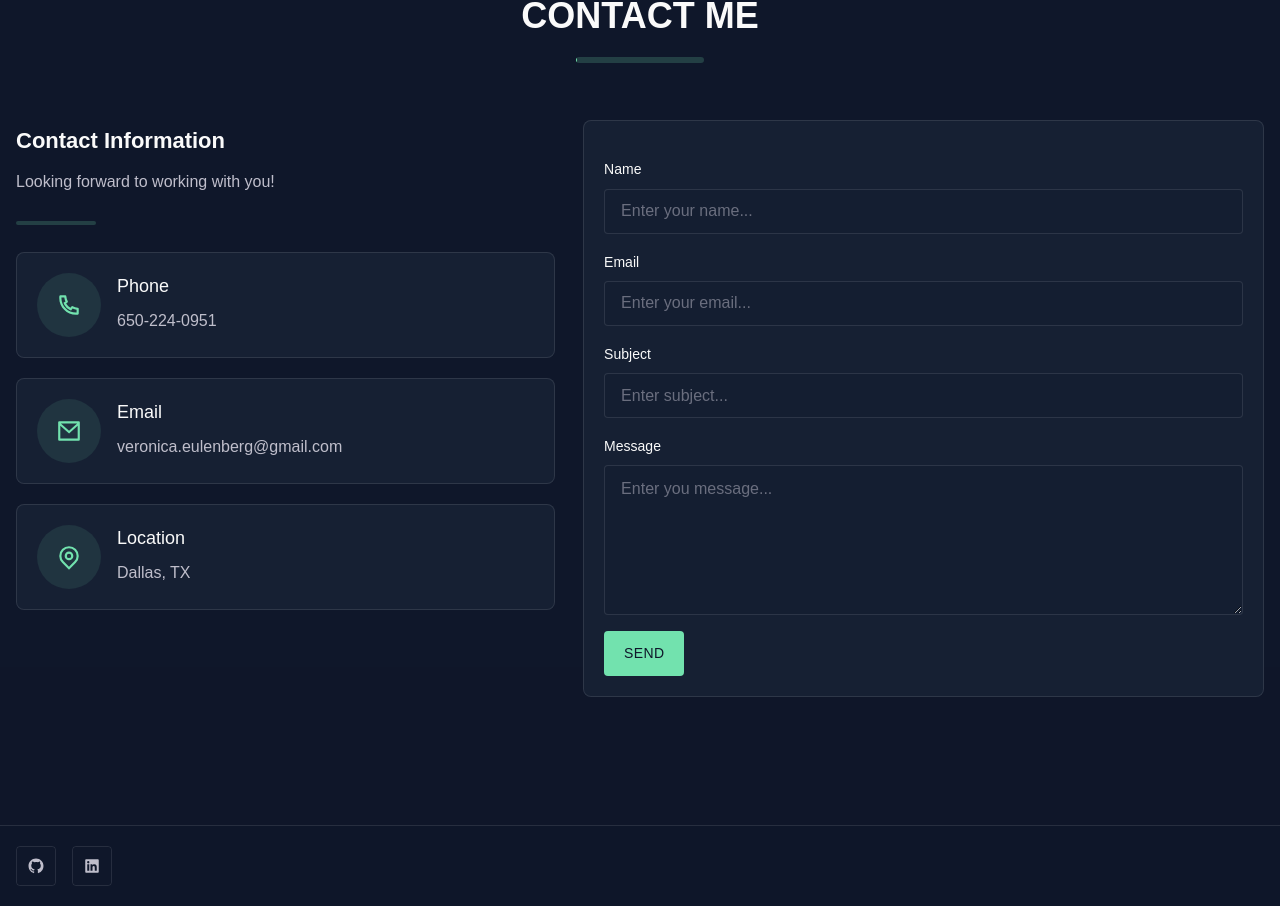
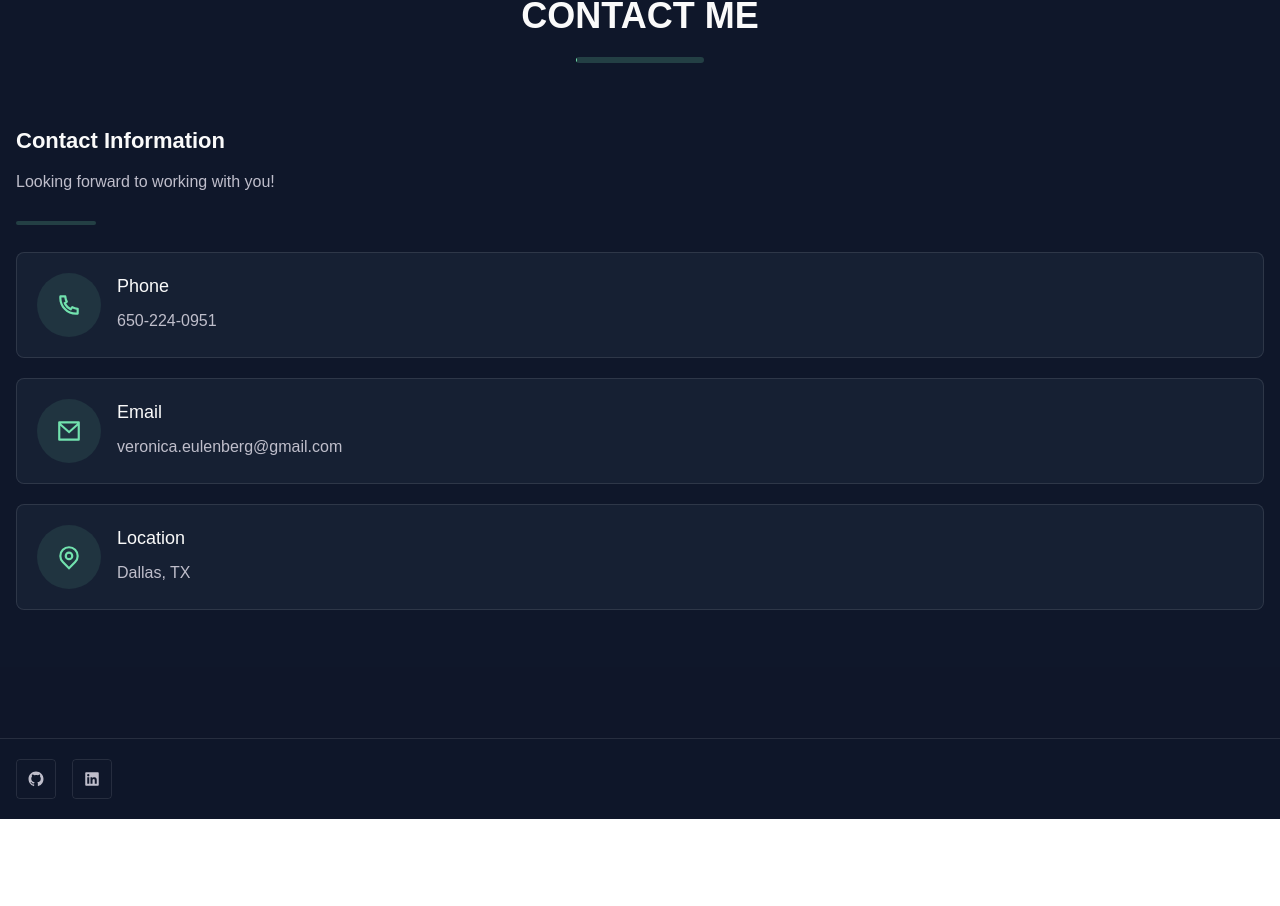
Before and after one commit to HappyViki/webdev, a Next.js app: page / in a window 1280 px wide. Shown: the part 2636-3542 px from the top of the page. After the commit the page ends 3455 px from the top, so only its background shows below. Built offline with nearby package versions, Linux system fonts and the light colour scheme; a web font is replaced by a local one; what tailwindcss-debug-screens, tailwindcss-nested-groups would draw is missing.

Commit message:
hide contact for now

```diff
--- a/src/components/containers/ContactSection.jsx
+++ b/src/components/containers/ContactSection.jsx
@@ -19,7 +19,7 @@ const ContactSection = () => {
         viewport={{ once: true }}
         transition={{ duration: 0.4, delay: 0.2 }}
         variants={childrenAnimation}
-        className="col-span-9 lg:col-span-4"
+        className="col-span-9 lg:col-span-9"
       >
         <div className="contact-information">
           <h4>Contact Information</h4>
@@ -68,7 +68,7 @@ const ContactSection = () => {
           </div>
         </div>
       </motion.div>
-      <motion.div
+      {/* <motion.div
         initial="hidden"
         whileInView="visible"
         viewport={{ once: true }}
@@ -77,7 +77,7 @@ const ContactSection = () => {
         className="col-span-9 lg:col-span-5"
       >
         <ContactForm />
-      </motion.div>
+      </motion.div> */}
     </div>
   );
 };
```
Also changed, not shown: 1 other file (tests, documents, lock files or other folders).
